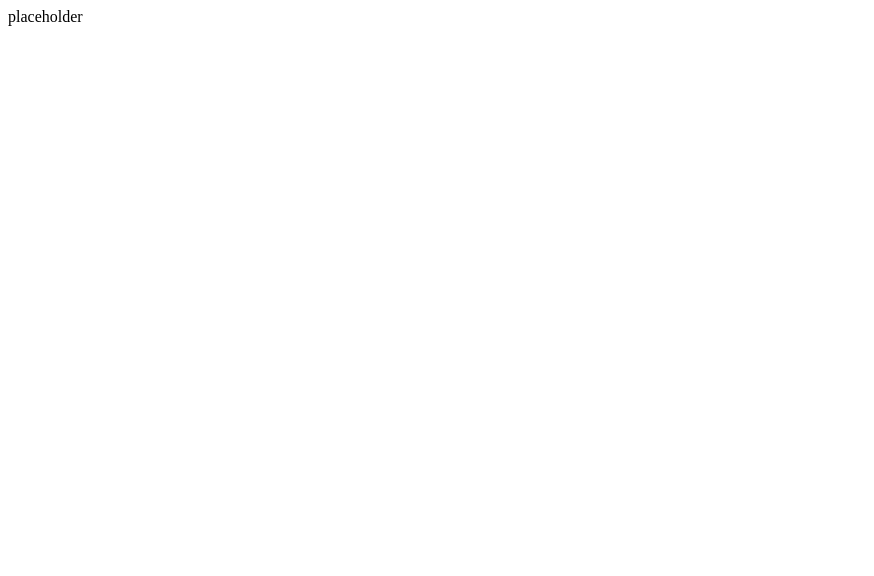
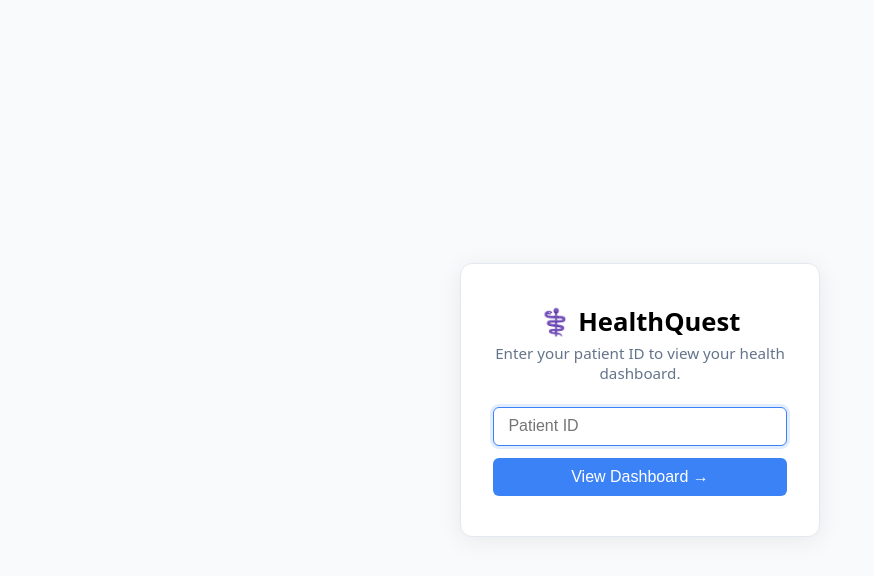
Before and after one commit to uditjain-noob/health_gamification, a plain HTML site: page ui/index.html in a window 1280 px wide. Shown: the whole page, without its empty margins (0-874 px from the left). Drawn offline with Linux system fonts and the light colour scheme.

Commit message:
feat: add index.html patient ID entry page

```diff
--- a/ui/index.html
+++ b/ui/index.html
@@ -1 +1,66 @@
-<html><body>placeholder</body></html>
+<!doctype html>
+<html lang="en">
+<head>
+  <meta charset="UTF-8">
+  <meta name="viewport" content="width=device-width, initial-scale=1">
+  <title>HealthQuest</title>
+  <style>
+    *, *::before, *::after { box-sizing: border-box; margin: 0; padding: 0; }
+    body {
+      font-family: system-ui, sans-serif;
+      background: #f8fafc;
+      display: flex;
+      align-items: center;
+      justify-content: center;
+      min-height: 100vh;
+    }
+    .card {
+      background: #fff;
+      border: 1px solid #e2e8f0;
+      border-radius: 12px;
+      padding: 2.5rem 2rem;
+      width: 360px;
+      box-shadow: 0 4px 24px rgba(0,0,0,.07);
+      text-align: center;
+    }
+    h1 { font-size: 1.6rem; margin-bottom: .25rem; }
+    p  { color: #64748b; margin-bottom: 1.5rem; font-size: .95rem; }
+    input {
+      width: 100%; padding: .6rem .9rem;
+      border: 1px solid #cbd5e1; border-radius: 6px;
+      font-size: 1rem; margin-bottom: .75rem;
+      outline: none;
+    }
+    input:focus { border-color: #3b82f6; box-shadow: 0 0 0 3px rgba(59,130,246,.15); }
+    button {
+      width: 100%; padding: .65rem;
+      background: #3b82f6; color: #fff;
+      border: none; border-radius: 6px;
+      font-size: 1rem; cursor: pointer;
+      font-weight: 500;
+    }
+    button:hover { background: #2563eb; }
+    #err { color: #ef4444; font-size: .85rem; margin-top: .5rem; display: none; }
+  </style>
+</head>
+<body>
+  <div class="card">
+    <h1>⚕️ HealthQuest</h1>
+    <p>Enter your patient ID to view your health dashboard.</p>
+    <input id="pid" type="text" placeholder="Patient ID" autofocus>
+    <button id="go">View Dashboard →</button>
+    <div id="err">Please enter a patient ID.</div>
+  </div>
+  <script>
+    function submit() {
+      const pid = document.getElementById("pid").value.trim();
+      if (!pid) { document.getElementById("err").style.display = "block"; return; }
+      window.location.href = "dashboard.html?patient=" + encodeURIComponent(pid);
+    }
+    document.getElementById("go").addEventListener("click", submit);
+    document.getElementById("pid").addEventListener("keydown", e => {
+      if (e.key === "Enter") submit();
+    });
+  </script>
+</body>
+</html>
```
